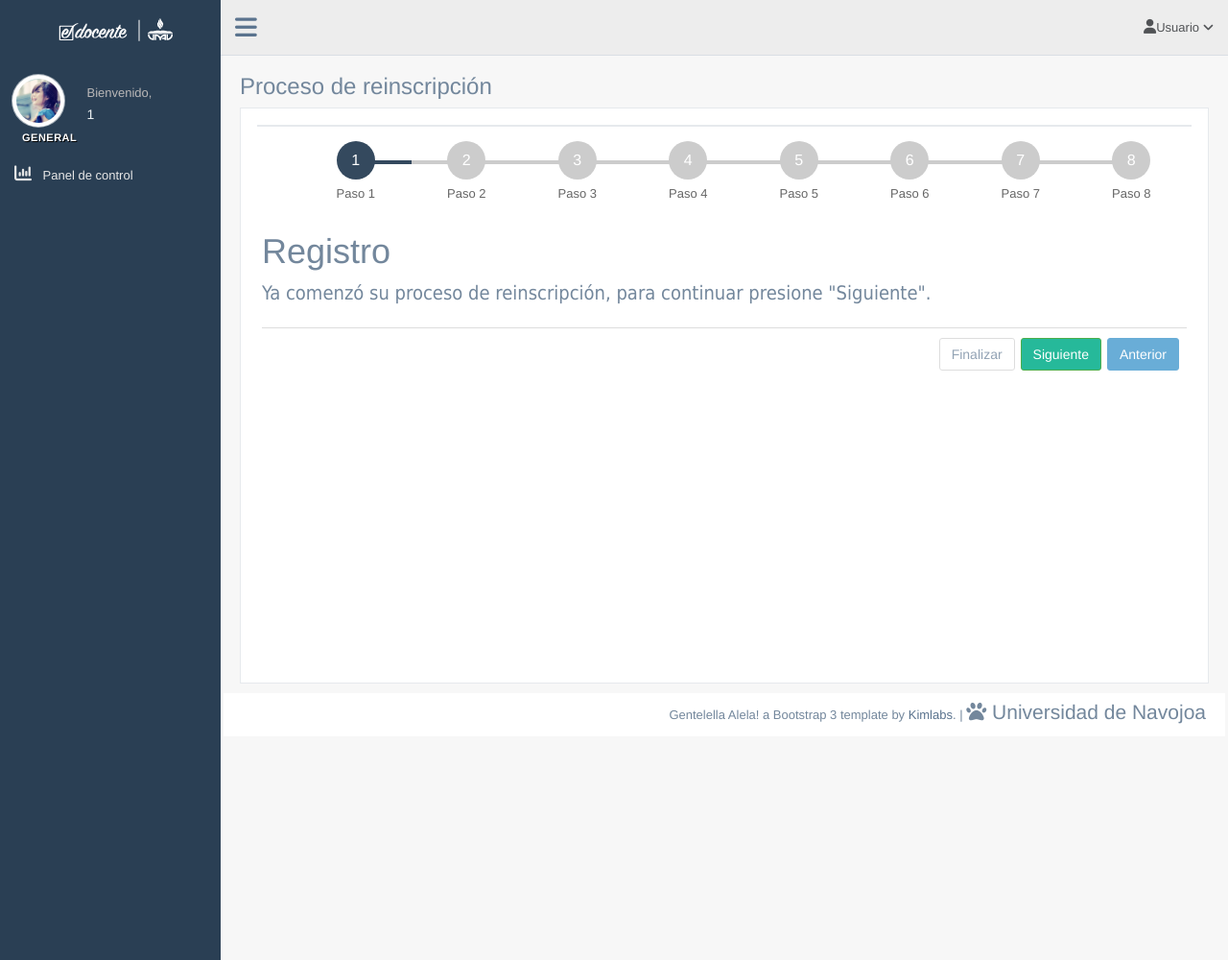
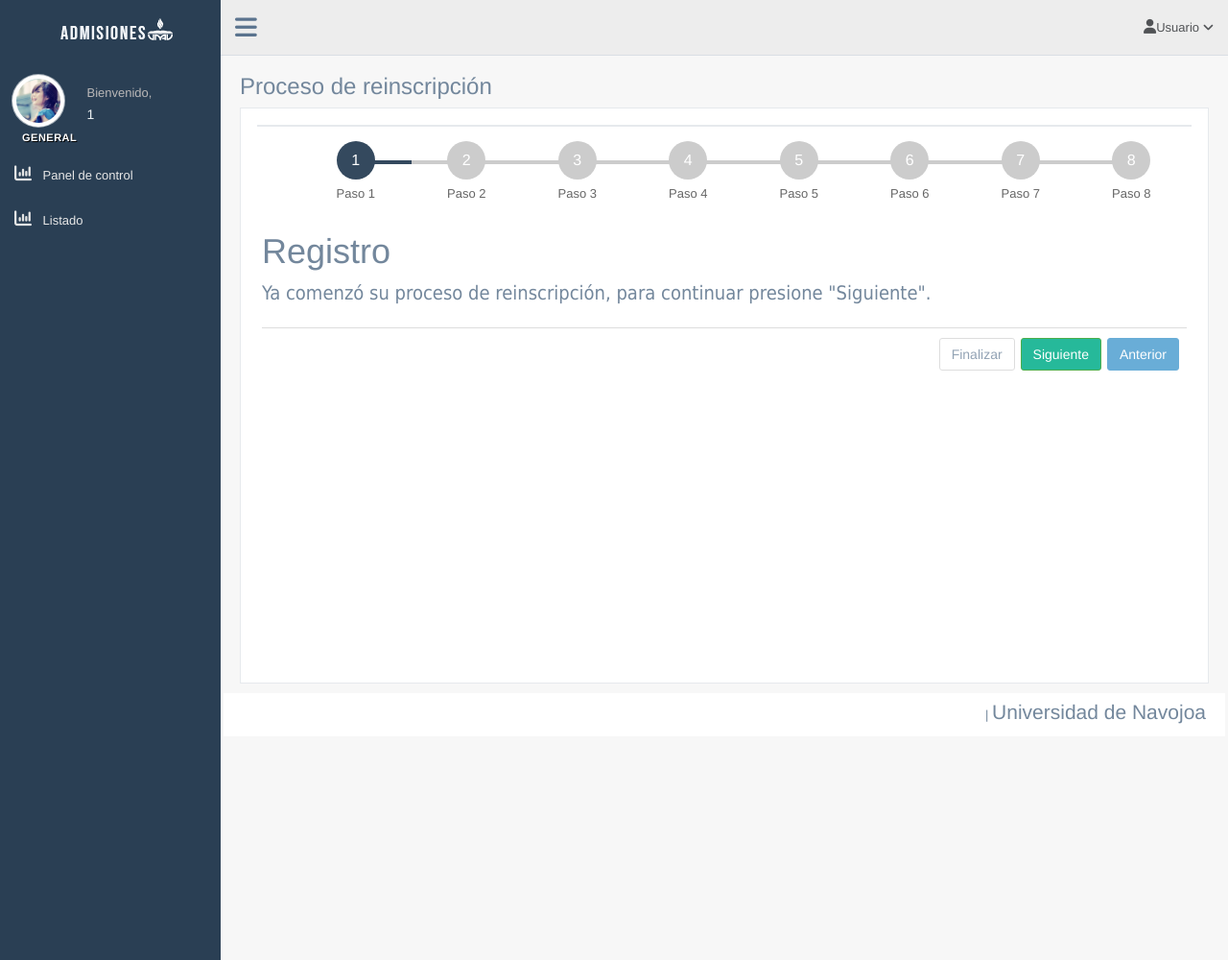
Before and after one commit to ogustavo21/reingreso, a PHP site: page /index.php in a window 1280 px wide. Shown: the whole page at 96% size. Run offline with PHP 8.4, Linux system fonts and the light colour scheme; the visitor is signed in with stand-in values (Sample User, id 1); data that the repository does not hold is empty; some libraries are stand-ins or nearby versions.

Commit message:
cambio de logo y menu

```diff
--- a/template/footer.php
+++ b/template/footer.php
@@ -1,7 +1,7 @@
 				<footer>
                     <div class="">
-                        <p class="pull-right">Gentelella Alela! a Bootstrap 3 template by <a>Kimlabs</a>. |
-                            <span class="lead"> <i class="fa fa-paw"></i> Universidad de Navojoa</span>
+                        <p class="pull-right">|
+                            <span class="lead">Universidad de Navojoa</span>
                         </p>
                     </div>
                     <div class="clearfix"></div>
--- a/template/menu.php
+++ b/template/menu.php
@@ -15,7 +15,7 @@
 
                     <div class="navbar nav_title" style="border: 0;" align="center">
 
-                        <a href="/reingreso/index.php" class="site_title"> <img src="/reingreso/eDocenteLogo.png" alt=""> </a>
+                        <a href="#" class="site_title"> <img src="/reingreso/template/logoadmisiones.png" alt=""> </a>
                     </div>
                     <div class="clearfix"></div>
 
@@ -55,6 +55,8 @@
                                 ?>
                                  <li id="revision" style=""><a href="/reingreso/adminpage/consola.php"><i class="fa fa-bar-chart"></i> Panel de control </a>
                                     </li>
+                                    <li id="revision" style=""><a href="/reingreso/adminpage/listado.php"><i class="fa fa-bar-chart"></i> Listado </a>
+                                    </li>
 
                                <?php  }
                                ?>
```
Also changed, not shown: eDocenteLogo.png, template/logoadmisiones.png (added).
